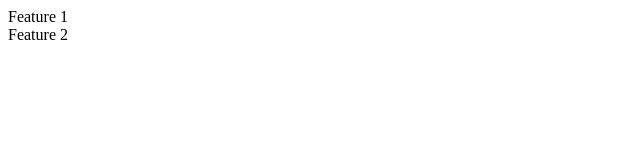
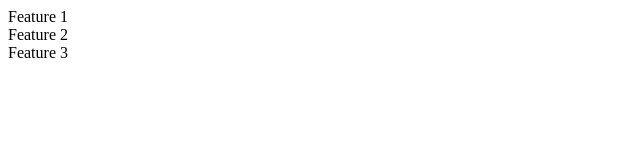
Before and after one commit to n4gava/treinamento, a plain HTML site: page src/index.html in a window 1280 px wide. Shown: the full height of the page, 0-640 px from the left. Drawn offline with Linux system fonts and the light colour scheme.

Commit message:
feature3

```diff
--- a/src/index.html
+++ b/src/index.html
@@ -4,4 +4,5 @@
 <body>
     <div>Feature 1</div>
     <div>Feature 2</div>
+    <div>Feature 3</div>
 </body>
```
